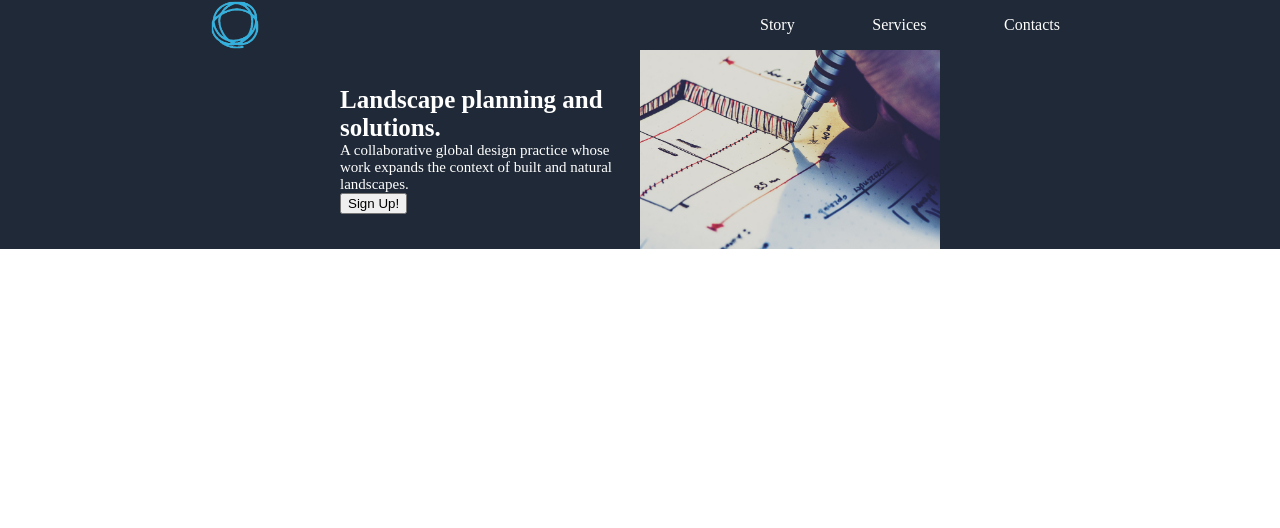
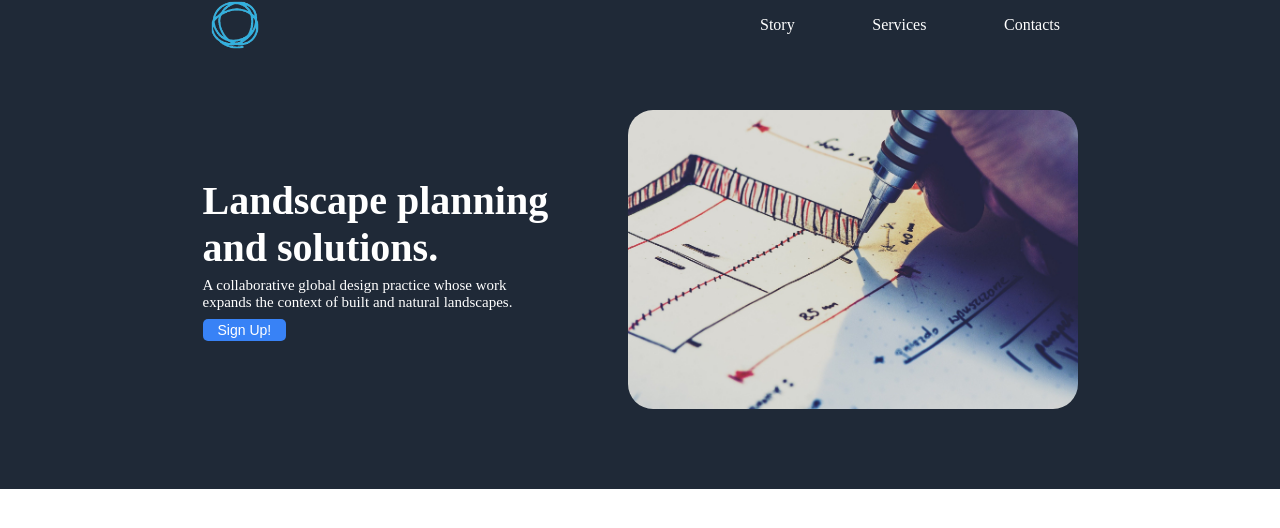
Before and after one commit to AugustinCr/flexboxproject, a plain HTML site: page index.html in a window 1280 px wide. Drawn offline with Linux system fonts and the light colour scheme; files whose address does not match are found by name.

Commit message:
/home/cordovan/Desktop/the_odin_project/flexboxproject/

```diff
--- a/index.html
+++ b/index.html
@@ -20,7 +20,7 @@
                 <div class="section1-text">
                     <div class="section1-headtext">Landscape planning and solutions.</div>
                     <div class="section1-subtext">A collaborative global design practice whose work expands the context of built and natural landscapes.</div>
-                    <button type="button">Sign Up!</button>
+                    <button class="section1-button" type="button">Sign Up!</button>
                 </div>
             <img class="section1-picture" src="/home/cordovan/Desktop/the_odin_project/flexboxproject/images/plan1.jpg"
             </div>
--- a/style.css
+++ b/style.css
@@ -39,25 +39,41 @@ a, a:hover, a:focus, a:active {
     background-color: #1F2937;
     justify-content: center;
     align-items: center;
+    padding-top: 60px;
+    padding-bottom: 80px;
   }
 
 .section1-text {
     color: white;
-    max-width: 300px;
+    max-width: 350px;
   }
 
 .section1-headtext {
-    font-size: 25px;
+    font-size: 40px;
     font-weight: 800;
   }
 
 .section1-subtext {
     font-size: 15px;
     font-weight: 200;
+    margin-top: 6px;
 }
 
+.section1-button {
+    color: white;
+    background-color: #3882F6;
+    font-size: 14px;
+    border: none;
+    border-radius: 5px;
+    padding: 3px;
+    padding-left: 15px;
+    padding-right: 15px;
+    margin-top: 8px;
+}
 
 .section1-picture {
-      max-width: 300px;
-      max-height: 300px;
+      max-width: 450px;
+      max-height: 450px;
+      margin-left: 75px;
+      border-radius: 25px;
   }
```
